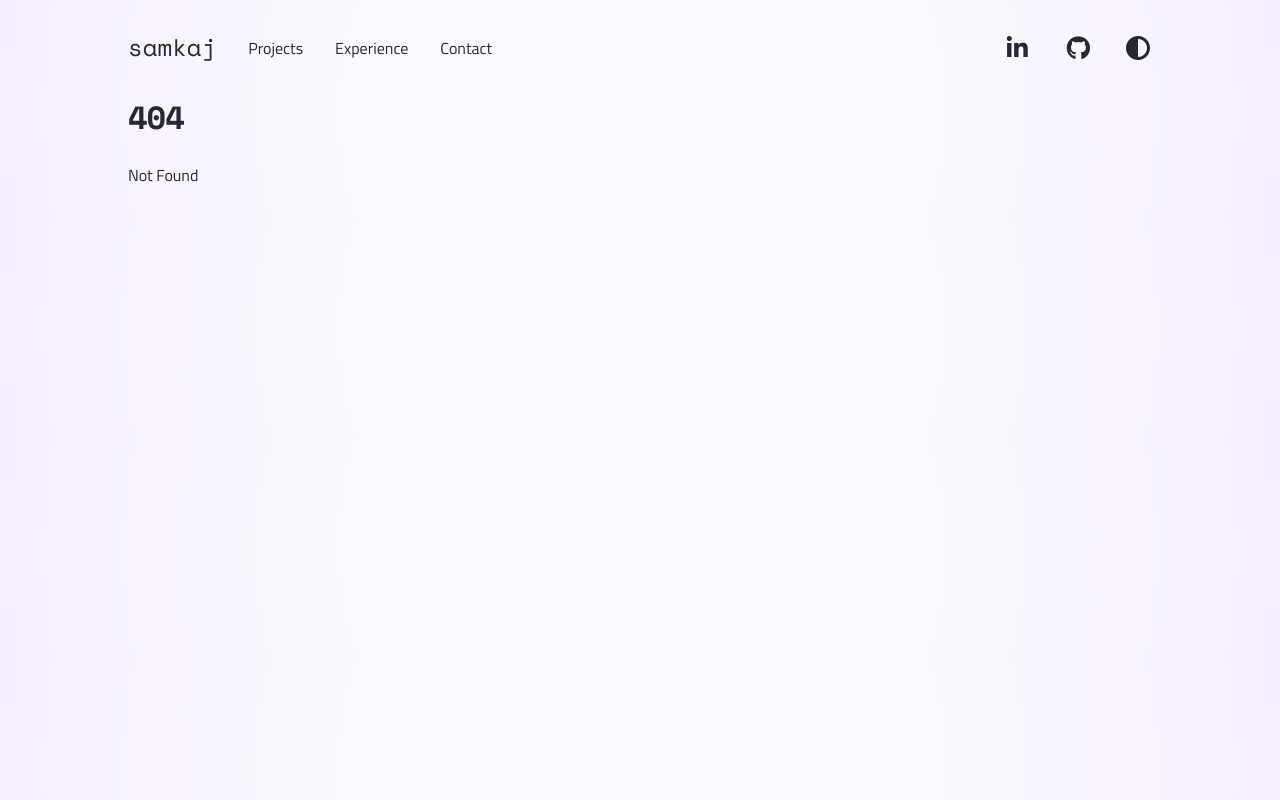
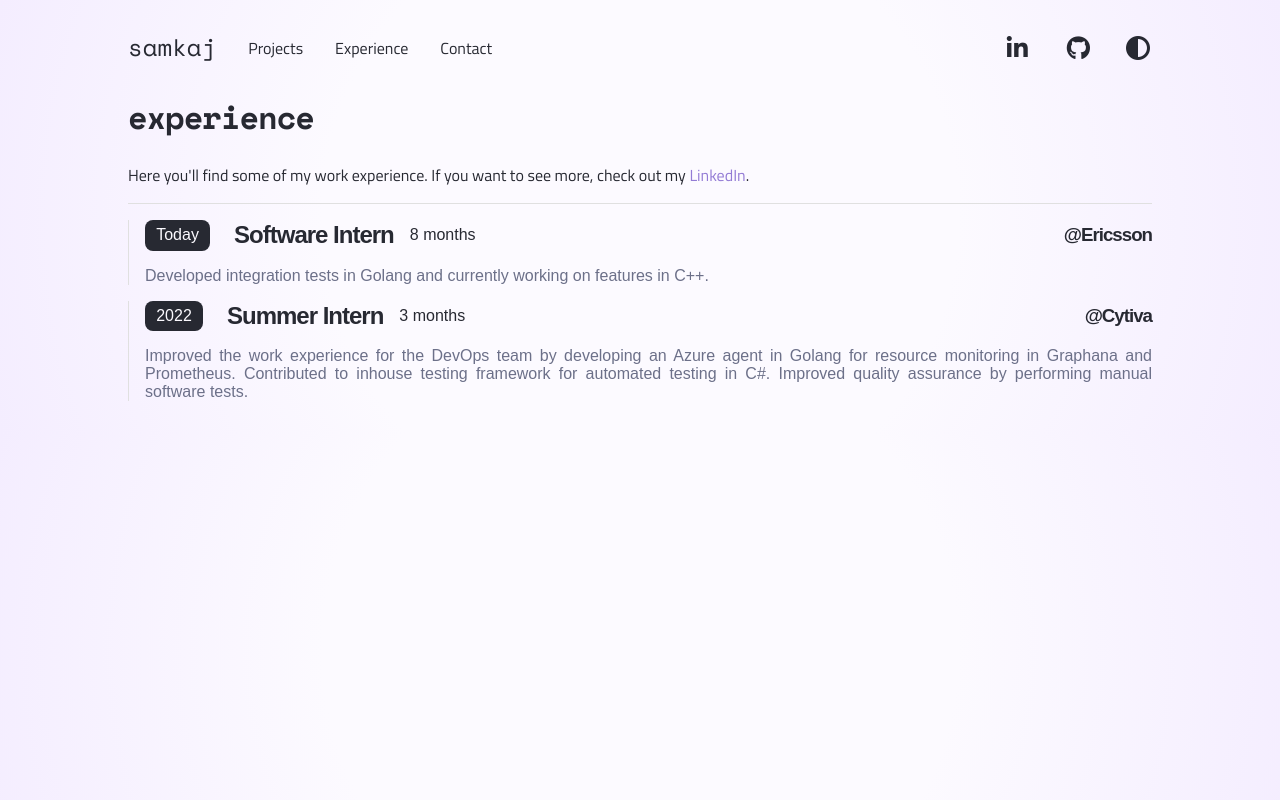
Before and after one commit to samkaj/samkaj.github.io, a SvelteKit app: page /experience in a window 1280 px wide. Before the commit this address had no page. Built offline with nearby package versions, Linux system fonts and the light colour scheme.

Commit message:
add experience page

```diff
--- /dev/null
+++ b/src/components/experience.svelte
@@ -0,0 +1,87 @@
+<script lang="ts">
+	export let role: string = '';
+	export let description: string = '';
+	export let period: string = '';
+	export let year: string = '';
+	export let company: string;
+</script>
+
+<li>
+	<span class="top">
+		<span class="year">{year}</span>
+		<h2 class="role">{role}</h2>
+		<span class="period">{period}</span>
+		<h3 class="company">{company}</h3>
+	</span>
+	<p class="description">{description}</p>
+</li>
+
+<style lang="scss">
+	p {
+		text-align: justify;
+	}
+
+	li {
+		border-left: solid 1px var(--border);
+		padding-left: 1em;
+	}
+
+	.top {
+		display: flex;
+		align-items: center;
+		gap: 1em;
+
+		.company {
+			margin-left: auto;
+		}
+
+		& > * {
+			margin: 0;
+		}
+	}
+
+	.year {
+		display: block;
+		background: var(--fg);
+		color: var(--bg);
+		padding: 0.4em 0.7em;
+		float: left;
+		margin-right: 0.5em;
+		border-radius: 0.5em;
+		font-size: 1em;
+	}
+
+	p {
+		color: var(--fg-lighter);
+	}
+
+	* {
+		font-family: 'Titillum Web', sans-serif;
+		color: var(--fg);
+	}
+
+	.role {
+		font-size: 1.5em;
+	}
+
+	@media only screen and (max-width: 600px) {
+		li {
+			border-left: none;
+			padding-left: 0;
+		}
+
+		.top {
+			* {
+				font-size: 1em;
+			}
+		}
+
+		p {
+			padding-bottom: 1em;
+		}
+
+		.year {
+			display: none;
+		}
+	}
+</style>
--- a/src/routes/+layout.svelte
+++ b/src/routes/+layout.svelte
@@ -24,7 +24,7 @@
 	<ul id="left">
 		<li><a id="home-logo" href="/">samkaj</a></li>
 		<li><a href="/projects">Projects</a></li>
-		<li><a href="#">Experience</a></li>
+		<li><a href="/experience">Experience</a></li>
 		<li><a href="#">Contact</a></li>
 	</ul>
 	<ul id="right">
--- /dev/null
+++ b/src/routes/experience/+page.svelte
@@ -0,0 +1,54 @@
+<script lang="ts">
+	import Experience from '../../components/experience.svelte';
+</script>
+
+<h1>experience</h1>
+<p class="sub">
+	Here you'll find some of my work experience. If you want to see more, check out my <a
+		href="https://linkedin.com/in/samuel-kajava">LinkedIn</a
+	>.
+</p>
+
+<ul>
+	<Experience
+		role={'Software Intern'}
+		description={'Developed integration tests in Golang and currently working on features in C++.'}
+		period={'8 months'}
+		year={'Today'}
+		company={'@Ericsson'}
+	/>
+	<Experience
+		role={'Summer Intern'}
+		description={'Improved the work experience for the DevOps team by developing an Azure agent in Golang for resource monitoring in Graphana and Prometheus. Contributed to inhouse testing framework for automated testing in C#. Improved quality assurance by performing manual software tests.'}
+		period={'3 months'}
+		year={'2022'}
+		company={'@Cytiva'}
+	/>
+</ul>
+
+<style>
+	ul {
+		list-style: none;
+		padding: 0;
+	}
+
+	a {
+		color: var(--secondary);
+	}
+
+	.sub {
+		border-bottom: solid 1px var(--border);
+		padding-bottom: 1em;
+		margin-bottom: 1em;
+	}
+
+	@media only screen and (max-width: 600px) {
+		h1 {
+			display: none;
+		}
+		p {
+			padding: 3em 0 1em 0;
+			border-bottom: solid 1px var(--border);
+		}
+	}
+</style>
```
